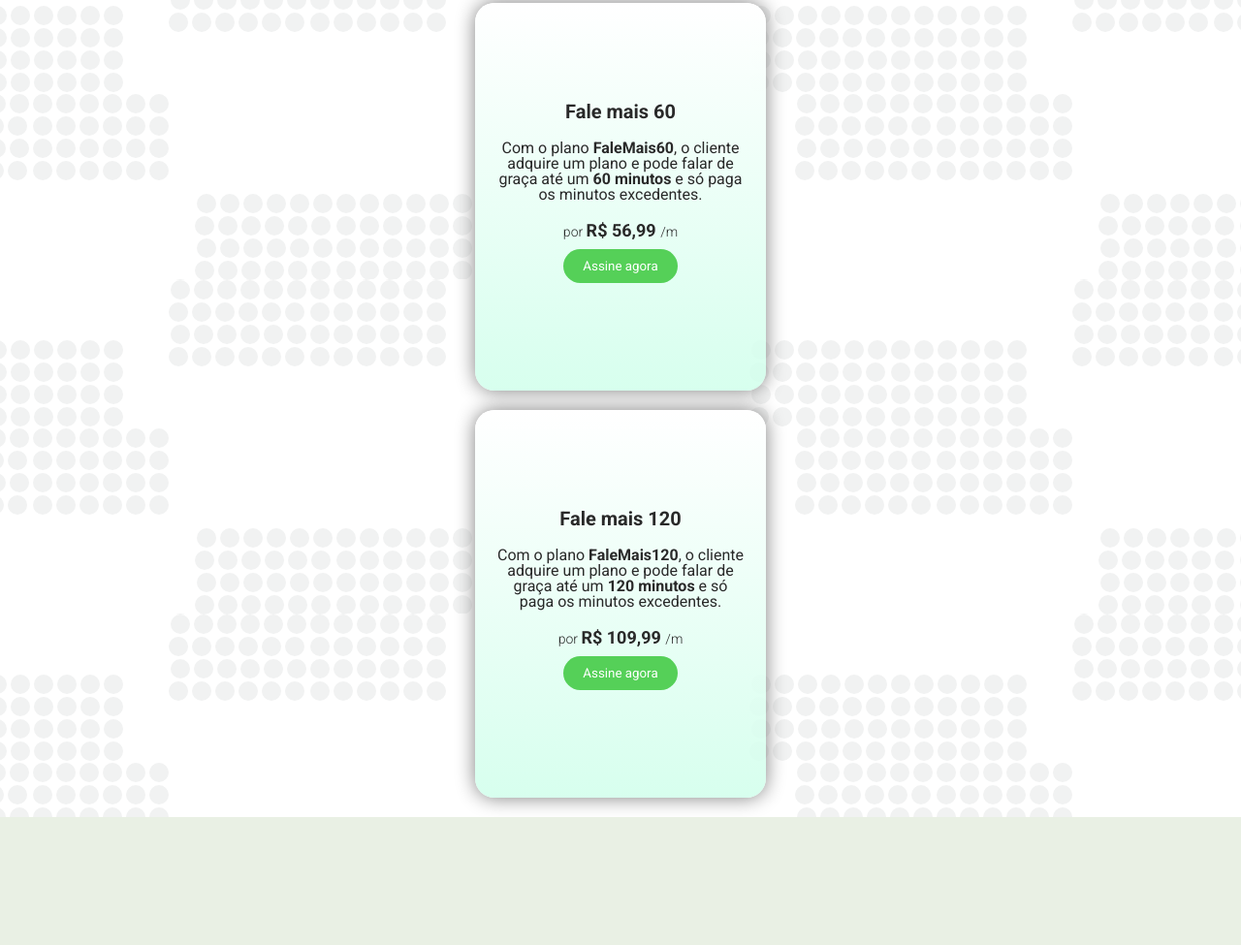
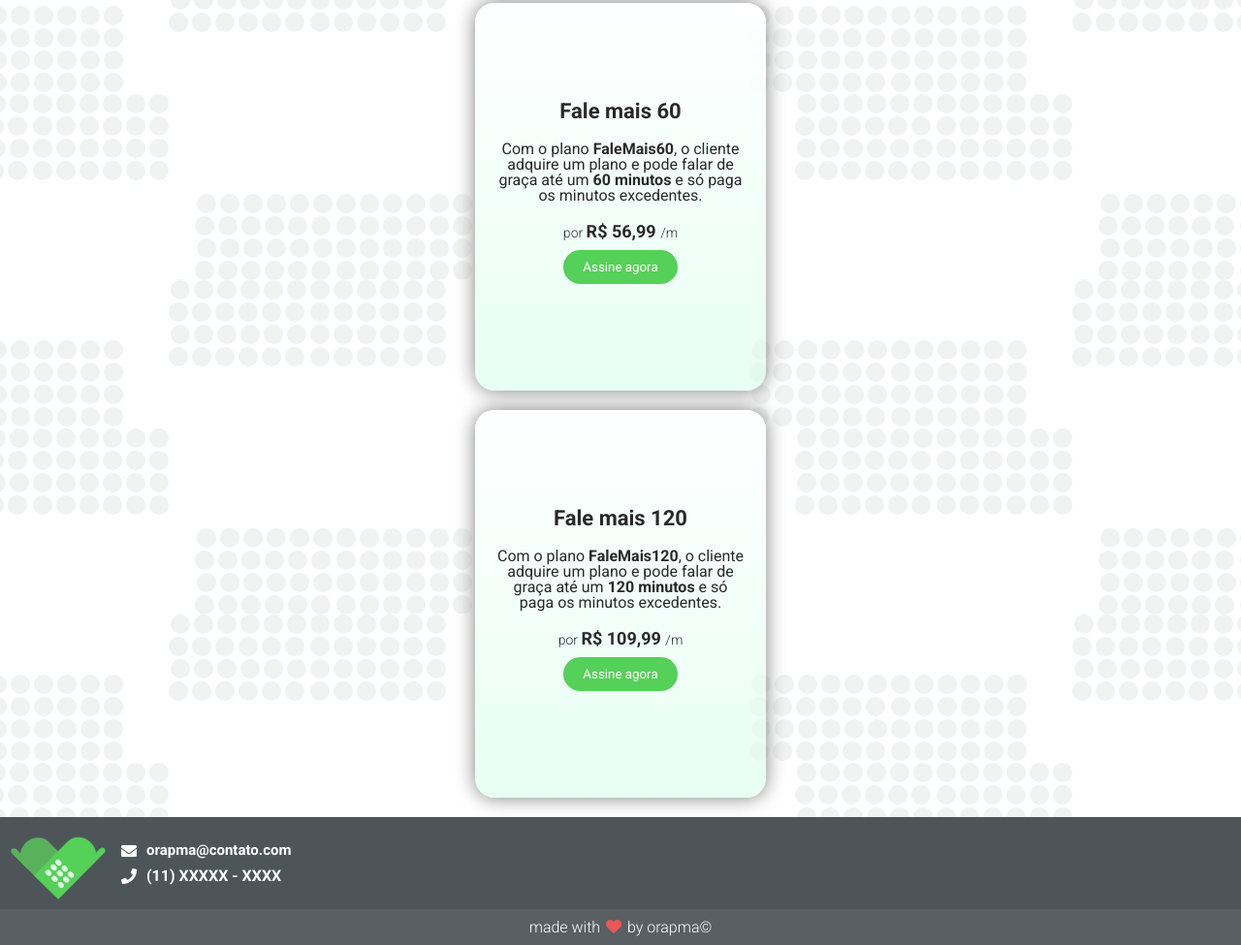
Before and after one commit to Shadaw/orapma, a plain HTML site: page index.html in a window 1280 px wide. Shown: the part 1411-2386 px from the top of the page at 97% size. Before the commit the page ends 2254 px from the top, so only its background shows below. Drawn offline with Linux system fonts and the light colour scheme.

Commit message:
finishing footer

```diff
--- a/index.html
+++ b/index.html
@@ -16,8 +16,8 @@
     <navbar class="Header__navbar">
       <img class="Header__navbar--logo" src="styles/assets/logoText.svg" alt="logo">
       <ul class="Header__navbar--menu">
-        <a href="#melhorparavoce"><li>Melhor para você</li></a>
-        <a href="#planos"><li>Planos</li></a>
+        <li><a href="#melhorparavoce">Melhor para você</a></li>
+        <li><a href="#planos">Planos</a></li>
       </ul>
     </navbar>
     <div class="Header__banner">
@@ -26,7 +26,7 @@
           página onde você pode escolher os códigos das cidades de origem e destino, o tempo da ligação em
           minutos e escolher qual o plano FaleMais.
       </p>
-      <a class="Header__banner--button" href="#">Calcule agora</a>
+      <a class="Header__banner--button" href="#melhorparavoce">Calcule agora</a>
   </header>
   <main class="Main">
     <h2 class="Main--text" id="melhorparavoce">Melhor para voce</h2>
@@ -103,7 +103,18 @@
     </section>
   </main>
   <footer class="Footer">
-
+    <img class="Footer__logo" src="./styles/assets/logo.svg" alt="Logo">
+    <div class="Footer__social">
+      <div class="Footer__social--email">
+        <i class="fas fa-envelope"></i>
+        <h4 class="">orapma@contato.com</h4>
+      </div>
+      <div class="Footer__social--telefone">
+        <i class="fas fa-phone"></i>
+        <h4 class="">(11) XXXXX - XXXX</h4>
+      </div>
+    </div>
+    <h5 class="Footer__hearth">made with <i class="fas fa-heart"></i> by orapma©</h5>
   </footer>
   <script src="scripts/index.js"></script>
 </body>
--- a/scripts/index.js
+++ b/scripts/index.js
@@ -1,5 +1,20 @@
+// scroll suave
+let menuItems = document.querySelectorAll('a[href^="#"]')
+
+menuItems.forEach(function(item) {
+  item.addEventListener('click', function(ev){
+    ev.preventDefault()
+    let element = ev.target.getAttribute('href')
+    let section = document.querySelector(element).offsetTop - 100
+    window.scroll({
+      top: section,
+      behavior: "smooth"
+    })
+  })
+})
+
+// Logica
 let button = document.getElementById('button')
-
 
 button.addEventListener('click', function(){
   document.getElementById('resultOff').value = semFaleMais()
--- a/styles/colors.css
+++ b/styles/colors.css
@@ -3,4 +3,6 @@
   --color-zero: #ffffff;
   --color-primary: #55D058;
   --color-second: #59b25b;
+  --color-third: #4e5559;
+  --color-third-light: #595f63;
 }
--- a/styles/index.css
+++ b/styles/index.css
@@ -153,6 +153,11 @@
 .Main__form--origem select{
   border-top-left-radius: 10px;
   border-bottom-left-radius: 10px;
+  background: #F1F2F2;
+}
+
+.Main__form--destino select {
+  background: #F1F2F2;
 }
 
 .Main__form--tempo input {
@@ -163,6 +168,7 @@
 .Main__form--plano select{
   border-top-left-radius: 10px;
   border-bottom-left-radius: 10px;
+  background: #F1F2F2;
 }
 
 .Main__form--button input {
@@ -193,8 +199,8 @@
   height: 400px;
   max-width: 300px;
   width: 90vw;
-  background:	linear-gradient(top,  #fff 0%, #d0ffebd8 100%);
-	background: -webkit-linear-gradient(top,  #fff 0%, #d0ffebd8 100%);
+  background:	linear-gradient(top,  #fff 0%, #d0ffeb80 100%);
+	background: -webkit-linear-gradient(top,  #fff 0%, #d0ffeb80 100%);
   border-radius: 20px;
   box-shadow: 0 0 20px gray;
   margin-bottom: 20px;
@@ -204,7 +210,7 @@
 .Main__planos--card--title {
   font-weight: bold;
   color: var(--color-negative);
-  font-size: 20px;
+  font-size: 22px;
 }
 
 .Main__planos--card--text {
@@ -234,3 +240,57 @@
   color: var(--color-zero);
   background: var(--color-primary);
 }
+
+/* Footer */
+
+.Footer {
+  display: flex;
+  align-items: center;
+  flex-wrap: wrap;
+  background: var(--color-third);
+}
+
+.Footer__logo {
+  padding: 10px;
+  width: 100px;
+}
+
+.Footer__social--email,
+.Footer__social--telefone {
+  display: flex;
+}
+
+.Footer__social--email i {
+  color: var(--color-zero);
+  margin: 5px;
+}
+
+.Footer__social--email h4 {
+  color: var(--color-zero);
+  font-size: 15px;
+  margin: 5px;
+}
+
+.Footer__social--telefone i {
+  color: var(--color-zero);
+  margin: 5px;
+}
+
+.Footer__social--telefone h4 {
+  color: var(--color-zero);
+  margin: 5px;
+}
+
+.Footer__hearth {
+  color: var(--color-zero);
+  font-weight: 300;
+  padding: 10px;
+  text-align: center;
+  width: 100%;
+  background: var(--color-third-light);
+}
+
+.Footer__hearth i {
+  margin: 0 2px;
+  color: rgb(235, 86, 86);
+}
```
